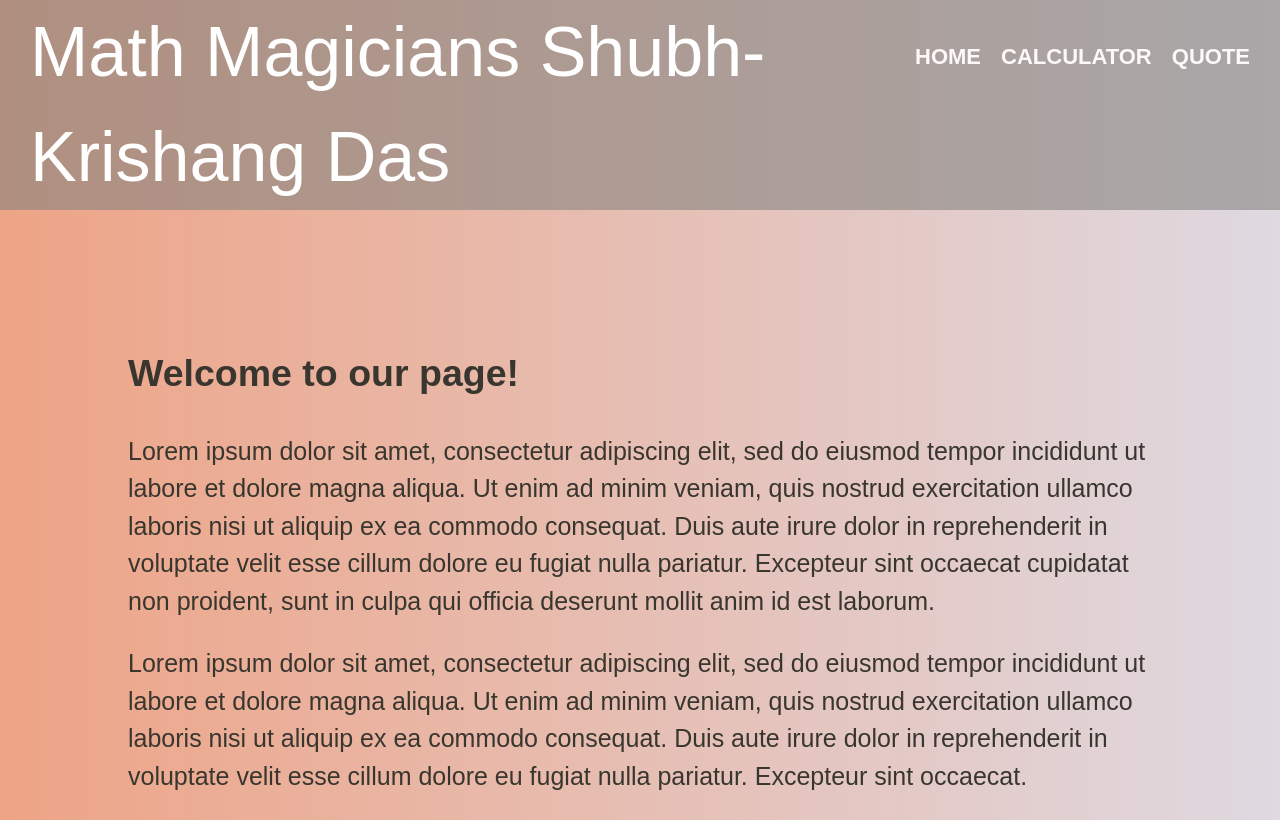
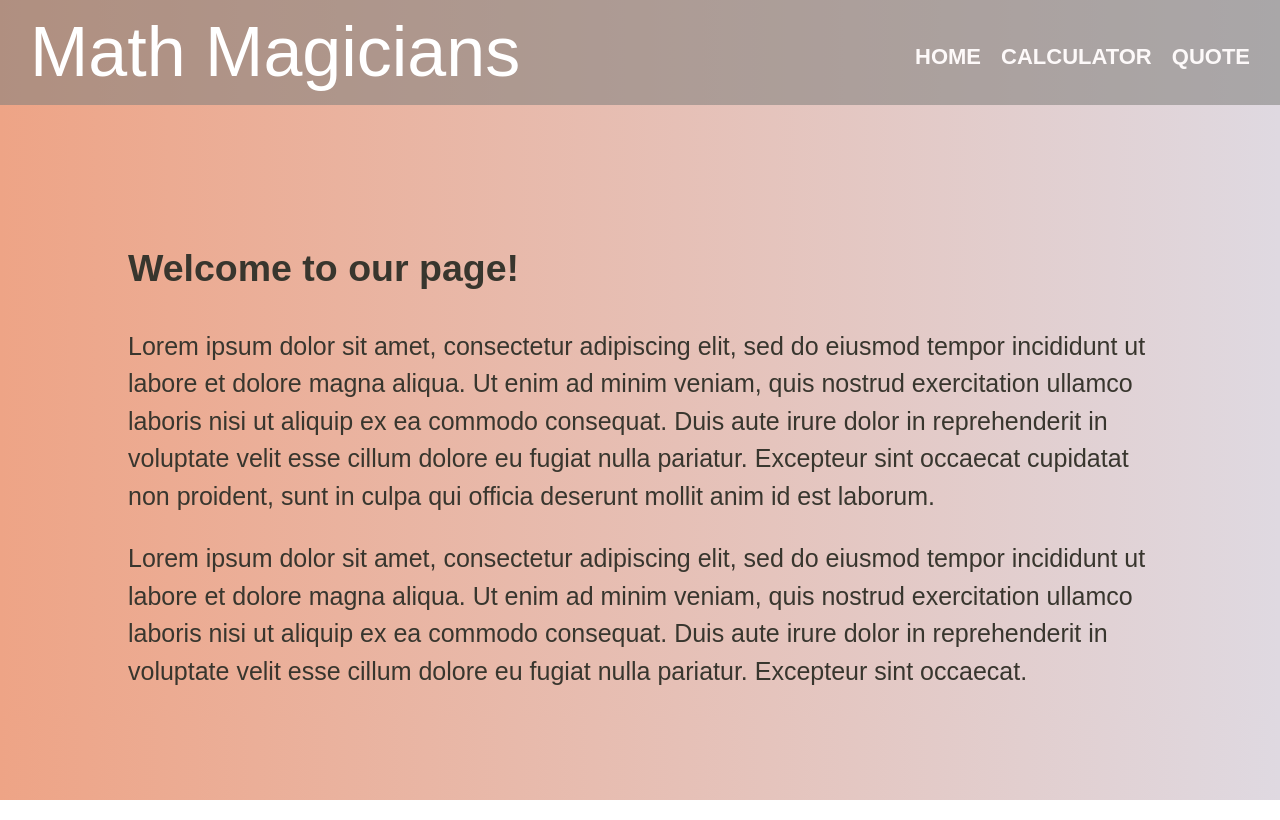
Before and after one commit to Shubh-Dev/react-math-magician-shubh, a React (Create React App) app: page / in a window 1280 px wide. Built offline with nearby package versions, Linux system fonts and the light colour scheme.

Commit message:
UI UPDATE

```diff
--- a/src/pages/Header.js
+++ b/src/pages/Header.js
@@ -5,7 +5,7 @@ import './Header.css';
 const Header = () => (
   <header className="header">
     <span href="/">
-      <Link style={{ textDecoration: 'none', color: '#fff', fontSize: '70px' }} to="/">Math Magicians Shubh-Krishang Das</Link>
+      <Link style={{ textDecoration: 'none', color: '#fff', fontSize: '70px' }} to="/">Math Magicians</Link>
     </span>
     <div className="navigation">
       <Link className="nav" to="/">Home</Link>
```
